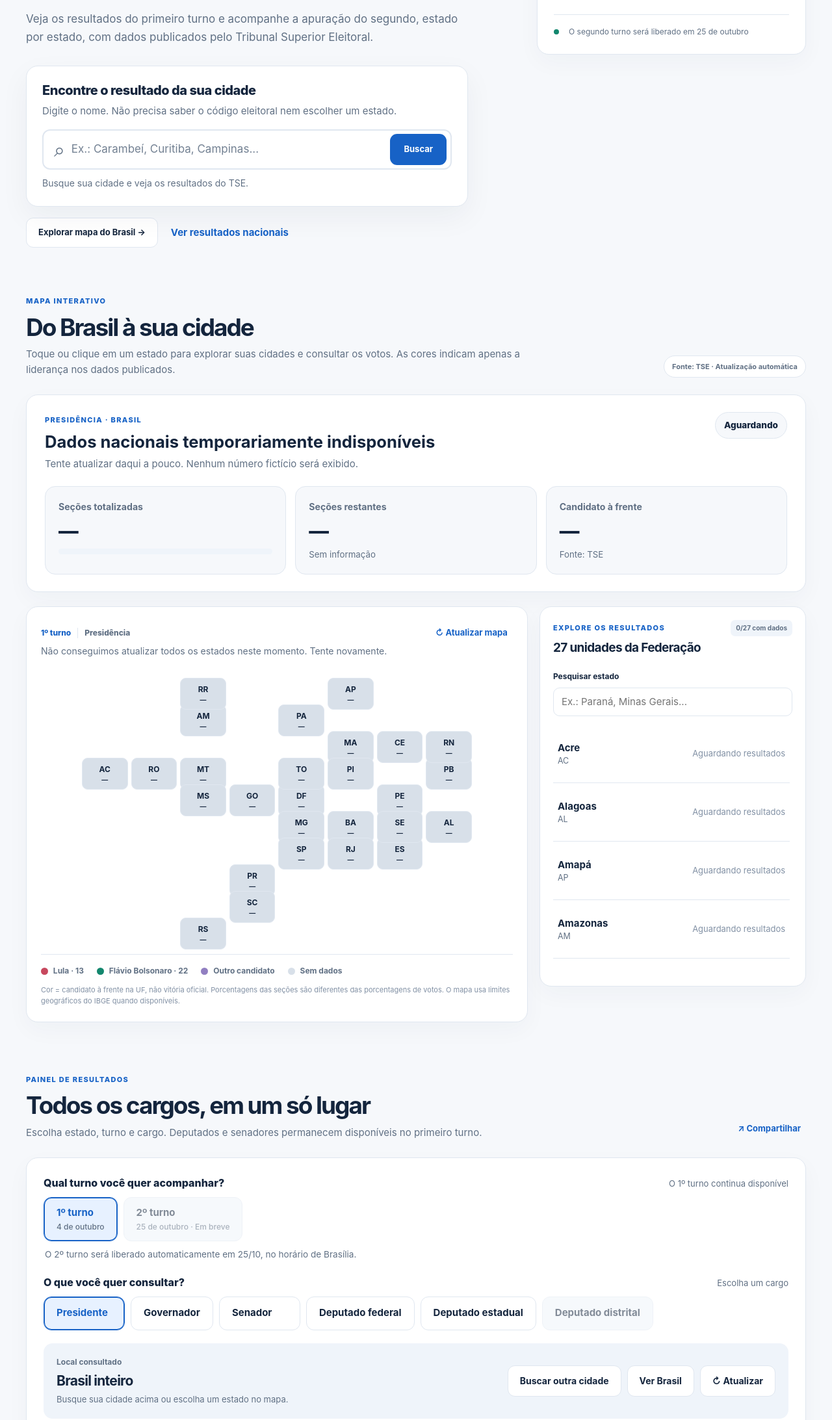
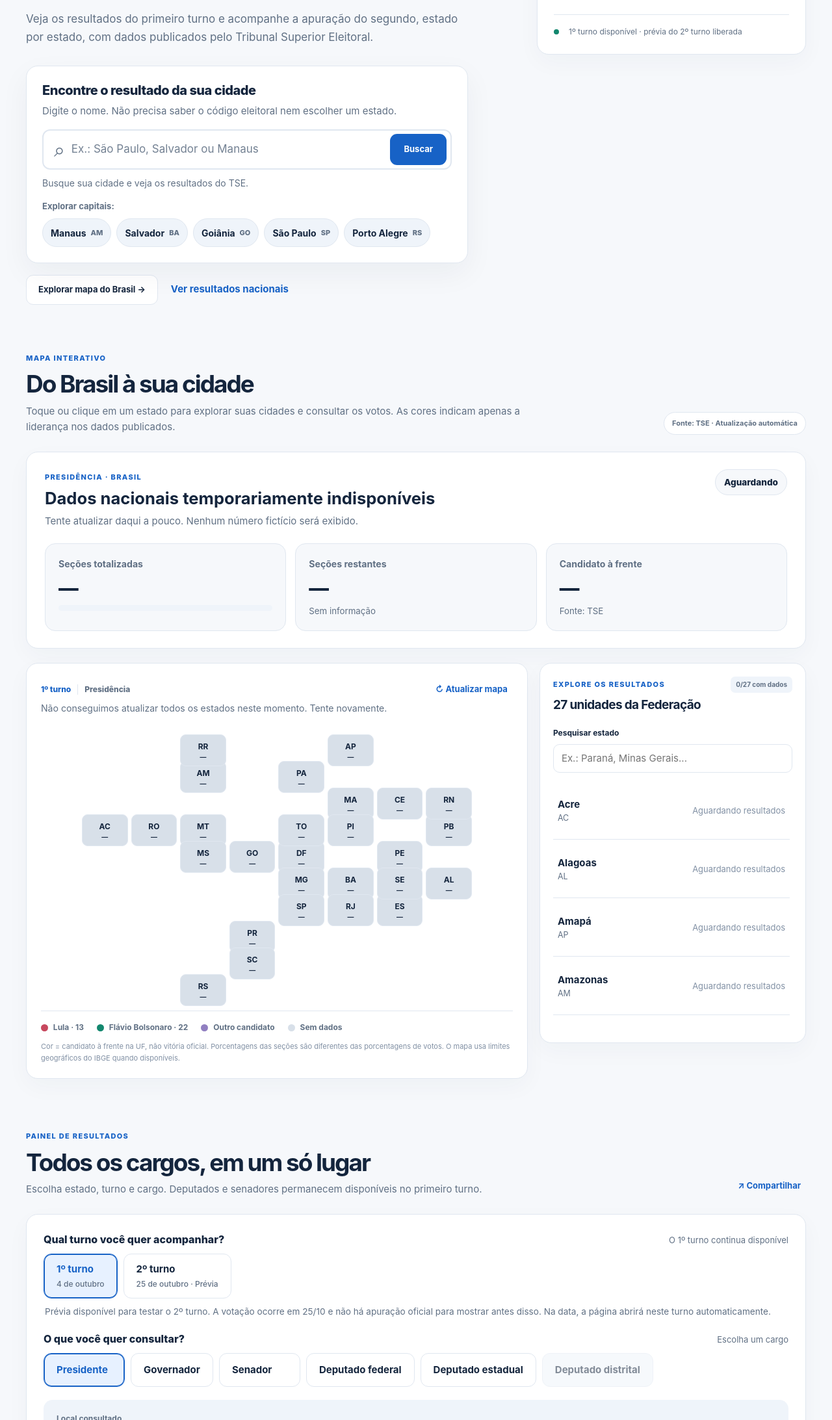
Before and after one commit to MatheusJubat/urnaflash, a website: page public/index.html in a window 1280 px wide. Shown: the part 352-2537 px from the top of the page at 65% size. Drawn offline with Linux system fonts and the light colour scheme; no server answers.

Commit message:
feat: libera previa do segundo turno para testes

```diff
--- a/package.json
+++ b/package.json
@@ -1,6 +1,6 @@
 {
   "name": "urnaflash",
-  "version": "0.6.1",
+  "version": "0.6.3",
   "private": true,
   "type": "module",
   "description": "UrnaFlash — painel eleitoral 2026, mapas estaduais, cargos e municipios, dados oficiais TSE",
--- a/public/app.js
+++ b/public/app.js
@@ -2,6 +2,7 @@
 const $=selector=>document.querySelector(selector);
 const STATES=[['ac','Acre'],['al','Alagoas'],['ap','Amapá'],['am','Amazonas'],['ba','Bahia'],['ce','Ceará'],['df','Distrito Federal'],['es','Espírito Santo'],['go','Goiás'],['ma','Maranhão'],['mt','Mato Grosso'],['ms','Mato Grosso do Sul'],['mg','Minas Gerais'],['pa','Pará'],['pb','Paraíba'],['pr','Paraná'],['pe','Pernambuco'],['pi','Piauí'],['rj','Rio de Janeiro'],['rn','Rio Grande do Norte'],['rs','Rio Grande do Sul'],['ro','Rondônia'],['rr','Roraima'],['sc','Santa Catarina'],['sp','São Paulo'],['se','Sergipe'],['to','Tocantins']];
 const STATE_NAMES=Object.fromEntries([['br','Brasil'],...STATES]);
+const STATE_CAPITALS={ac:'Rio Branco',al:'Maceió',ap:'Macapá',am:'Manaus',ba:'Salvador',ce:'Fortaleza',df:'Brasília',es:'Vitória',go:'Goiânia',ma:'São Luís',mt:'Cuiabá',ms:'Campo Grande',mg:'Belo Horizonte',pa:'Belém',pb:'João Pessoa',pr:'Curitiba',pe:'Recife',pi:'Teresina',rj:'Rio de Janeiro',rn:'Natal',rs:'Porto Alegre',ro:'Porto Velho',rr:'Boa Vista',sc:'Florianópolis',sp:'São Paulo',se:'Aracaju',to:'Palmas'};
 const SLUGS={ac:'acre',al:'alagoas',ap:'amapa',am:'amazonas',ba:'bahia',ce:'ceara',df:'distrito-federal',es:'espirito-santo',go:'goias',ma:'maranhao',mt:'mato-grosso',ms:'mato-grosso-do-sul',mg:'minas-gerais',pa:'para',pb:'paraiba',pr:'parana',pe:'pernambuco',pi:'piaui',rj:'rio-de-janeiro',rn:'rio-grande-do-norte',rs:'rio-grande-do-sul',ro:'rondonia',rr:'roraima',sc:'santa-catarina',sp:'sao-paulo',se:'sergipe',to:'tocantins'};
 const IBGE_CODES={ac:'12',al:'27',ap:'16',am:'13',ba:'29',ce:'23',df:'53',es:'32',go:'52',ma:'21',mt:'51',ms:'50',mg:'31',pa:'15',pb:'25',pr:'41',pe:'26',pi:'22',rj:'33',rn:'24',rs:'43',ro:'11',rr:'14',sc:'42',sp:'35',se:'28',to:'17'};
 const IBGE_TO_UF=Object.fromEntries(Object.entries(IBGE_CODES).map(([uf,num])=>[num,uf]));
@@ -15,7 +16,7 @@ let round=1,office='presidente',uf='br',municipality='',cityName='',manualTurn=f
 let resultsSequence=0,mapSequence=0,statesData={},geoFeatures=null,mapRound=1,cityCache={},refreshTimer;
 let cityGeoFeatures=null,cityGeoUF='',cityVoteCache=new Map();
 let explorerOpenedFrom=null,explorerLoadSequence=0,latestResult=null,viewZoom=1,mapViewBox=null,ignoreNextMapClick=false;
-let secondUnlocked=false,nationalSequence=0,latestNational=null,governorSequence=0,governorSituation=null;
+let electionDayStarted=false,nationalSequence=0,latestNational=null,governorSequence=0,governorSituation=null;
 const readStore=(key,defaultValue)=>{try{return localStorage.getItem(key)||defaultValue;}catch{return defaultValue;}};
 const writeStore=(key,val)=>{try{localStorage.setItem(key,val);}catch{}};
 function setTheme(theme){const isDark=theme==='dark';document.documentElement.dataset.theme=isDark?'dark':'light';$('#themeToggle').setAttribute('aria-pressed',String(isDark));$('#themeToggle').setAttribute('aria-label',isDark?'Ativar modo claro':'Ativar modo escuro');$('#themeIcon').textContent=isDark?'☀':'☾';$('#themeLabel').textContent=isDark?'Modo claro':'Modo escuro';writeStore('urnaflash-theme',theme);}
@@ -28,11 +29,15 @@ function resetCandidateList(){$('#electionOutcome').hidden=true;allCandidates=fa
   for(const [key,txt] of [['progressPercent','—'],['validVotes','—'],['lastUpdated','—'],['sectionCounts','Sem informação'],['progressText','Sem informação']])$('#'+key).textContent=txt;
   $('#progressBar').style.width='0%';}
 function dateInBrasilia(){const parts=new Intl.DateTimeFormat('en-CA',{timeZone:'America/Sao_Paulo',year:'numeric',month:'2-digit',day:'2-digit'}).formatToParts(new Date());const pick=t=>parts.find(p=>p.type===t)?.value;return `${pick('year')}-${pick('month')}-${pick('day')}`;}
-function updateUnlockStatus(enabled){
-  secondUnlocked=enabled;
-  const btn=$('#turnButtons [data-round="2"]');btn.disabled=!enabled;
-  btn.querySelector('small').textContent=enabled?'25 de outubro':'25 de outubro · Em breve';
-  $('#roundUnlockHint').textContent=enabled?'Segundo turno liberado. Os números aparecem apenas depois de publicados pelo TSE.':'O 2º turno será liberado automaticamente em 25/10, no horário de Brasília.';
+function updateUnlockStatus(dayStarted){
+  electionDayStarted=dayStarted;
+  const btn=$('#turnButtons [data-round="2"]');btn.disabled=false;
+  btn.querySelector('small').textContent=dayStarted?'25 de outubro':'25 de outubro · Prévia';
+  $('#roundUnlockHint').textContent=dayStarted?'Segundo turno disponível. Os votos só aparecem após publicação oficial do TSE.':'Prévia disponível para testar o 2º turno. A votação ocorre em 25/10 e não há apuração oficial para mostrar antes disso. Na data, a página abrirá neste turno automaticamente.';
+  renderAutoStatus();
+}
+function renderAutoStatus(){
+  $('#autoStatus').textContent=electionDayStarted?'2º turno disponível · aguardando dados oficiais':round===2?'Prévia do 2º turno · sem votos oficiais':'1º turno disponível · prévia do 2º turno liberada';
 }
 function populateOffices(){
   if(round===2&&!['presidente','governador'].includes(office))office='presidente';
@@ -49,18 +54,18 @@ function updateHeadings(){populateOffices();
   $('#mapRoundLabel').textContent=round+'º turno';
   const title=cityName&&municipality?`${cityName} (${uf.toUpperCase()})`:STATE_NAMES[uf]||'Brasil';
   $('#officeCaption').textContent=OFFICES[office].toUpperCase();$('#electionHeading').textContent=`${round}º turno · ${title}`;
-  $('#resultsSubtitle').textContent=municipality?'Votos recebidos neste município conforme o TSE':office==='senador'?'Duas vagas de senador em disputa por estado':'Resultados oficiais da eleição selecionada';
+  $('#resultsSubtitle').textContent=round===2&&!electionDayStarted?'Prévia de navegação · sem apuração oficial até 25 de outubro':municipality?'Votos recebidos neste município conforme o TSE':office==='senador'?'Duas vagas de senador em disputa por estado':'Resultados oficiais da eleição selecionada';
   $('#selectedPlace').textContent=municipality?title:uf==='br'?'Brasil inteiro':STATE_NAMES[uf];
   $('#selectedPlaceHint').textContent=municipality?'Resultado municipal · dados do TSE':uf==='br'?'Busque sua cidade acima ou escolha um estado no mapa.':'Resultado estadual · clique no mapa para trocar.';
   $('#changePlaceBtn').textContent=uf==='br'&&office!=='presidente'?'Escolher estado no mapa':'Buscar outra cidade';
-  $('#heroRound').textContent=round+'º turno';$('#heroTitle').textContent=round===1?'Resultados do 1º turno':'Apuração do 2º turno';
-  $('#heroSubtitle').textContent=round===1?'4 de outubro · Dados oficiais do TSE':'25 de outubro · Acompanhamento oficial';
+  $('#heroRound').textContent=round+'º turno';$('#heroTitle').textContent=round===1?'Resultados do 1º turno':electionDayStarted?'Apuração do 2º turno':'Prévia do 2º turno';
+  $('#heroSubtitle').textContent=round===1?'4 de outubro · Dados oficiais do TSE':electionDayStarted?'25 de outubro · Acompanhamento oficial':'Disponível para testar · votação em 25/10';
   $('#cityCardTitle').textContent=municipality?`Você está vendo ${cityName||'sua cidade'}`:'Sua cidade, sem complicação';
   $('#cityCardDescription').textContent=municipality?`Mostramos os votos de ${OFFICES[office].toLowerCase()} em ${cityName||'seu município'}, ${STATE_NAMES[uf]}. Para trocar de cidade, basta usar a busca no topo.`:'Digite o nome da sua cidade no campo no início da página. Não precisa procurar códigos nem navegar por uma lista enorme.';
   $('#cityMapToggle').disabled=uf==='br';
-  applyURL();
+  renderAutoStatus();applyURL();
 }
-function changeRound(value,manual=true){if(value===2&&!secondUnlocked){toast('Segundo turno disponível a partir de 25 de outubro.');return;}round=value;if(manual)manualTurn=true;
+function changeRound(value,manual=true){if(![1,2].includes(value))return;round=value;if(manual)manualTurn=true;
   updateHeadings();resetCandidateList();refreshResults();refreshMap();}
 function changeOffice(value){if(!OFFICES[value])return;office=value;
   if(office==='deputado-distrital'&&uf!=='df'){office='deputado-estadual';toast('Deputado distrital é exclusivo do Distrito Federal. Selecione DF no mapa.');return;}
@@ -250,10 +255,11 @@ function renderCitySuggestions(items){const root=$('#citySuggestions');root.repl
   });root.hidden=!items.length;$('#cityQuery').setAttribute('aria-expanded',String(!!items.length));
 }
 function showCityFeedback(text){$('#citySearchHelp').textContent=text;}
-async function queryCities(immediate=false){clearTimeout(searchTimer);const q=$('#cityQuery').value.trim();const seq=++citySearchRequest;
+async function queryCities(immediate=false, preferredUF="", autoOpenExact=false){clearTimeout(searchTimer);const q=$('#cityQuery').value.trim();const seq=++citySearchRequest;
   if(q.length<2){renderCitySuggestions([]);showCityFeedback('Digite pelo menos duas letras do nome da cidade.');return;}
   const run=async()=>{showCityFeedback('Procurando cidades...');
-    try{const data=await fetchJson('/api/cities/search?q='+encodeURIComponent(q));if(seq!==citySearchRequest)return;
+    try{const data=await fetchJson('/api/cities/search?q='+encodeURIComponent(q)+(preferredUF?'&uf='+encodeURIComponent(preferredUF):''));if(seq!==citySearchRequest)return;
+      if(autoOpenExact && data.state==='ok'){const exact=(data.cities||[]).find(c=>c.uf===preferredUF&&normalizeName(c.name)===normalizeName(q));if(exact){selectCity(exact);return;}}
       renderCitySuggestions(data.cities||[]);
       if(data.state==='partial')showCityFeedback((data.message||'Busca limitada no momento.')+((data.cities||[]).length?' Selecione a cidade encontrada.':''));
       else showCityFeedback((data.cities||[]).length?`${data.cities.length} opções. Toque na cidade desejada ou use as setas do teclado.`:'Não encontramos essa cidade. Confira a grafia e tente novamente.');
@@ -283,6 +289,11 @@ function setupCitySearch(){
     }else if(event.key==='Enter'){event.preventDefault();if(searchCursor>=0&&searchRows[searchCursor])selectCity(searchRows[searchCursor]);else if(count===1)selectCity(searchRows[0]);else queryCities(true);}
   });
   document.addEventListener('click',event=>{if(!event.target.closest('#busca'))renderCitySuggestions([]);});
+  document.querySelectorAll('.capital-shortcut').forEach(btn=>btn.addEventListener('click',()=>{
+    $('#cityQuery').value=btn.dataset.capital;
+    showCityFeedback('Buscando '+btn.dataset.capital+' nos dados do TSE...');
+    queryCities(true,btn.dataset.uf,true);
+  }));
   $('#lastCityBtn').addEventListener('click',()=>{let saved;try{saved=JSON.parse(localStorage.getItem('urnaflash-last-city')||'null');}catch{}if(saved)selectCity(saved);});
   updateLastCity();
 }
@@ -369,6 +380,7 @@ async function openCityMap(){
   $('#cityMapPanel').setAttribute('role',matchMedia('(max-width:800px)').matches?'dialog':'region');$('#cityMapPanel').setAttribute('aria-modal',String(matchMedia('(max-width:800px)').matches));
   $('#cityMapTitle').textContent='Mapa do '+(selected==='df'?'Distrito Federal':STATE_NAMES[selected]);
   $('#explorerBreadcrumb').textContent=selected.toUpperCase();
+  $('#explorerSearch').placeholder='Ex.: '+(STATE_CAPITALS[selected]||'nome da cidade');
   $('#explorerSearch').value='';$('#explorerSuggestions').hidden=true;$('#explorerSearchStatus').textContent='Digite uma cidade ou toque no mapa.';
   $('#cityMap').replaceChildren(el('p','loading-state','Preparando as cidades e o mapa do estado...'));
   updateExplorerSelection();
@@ -388,11 +400,11 @@ async function checkAutomaticRound(){
   try{const data=await fetchJson('/api/auto');
     updateUnlockStatus(!!data.unlocked);
     const candidate=data.recommendedRound===2?2:1;
-    $('#autoStatus').textContent=data.unlocked?'2º turno liberado · aguardando publicação oficial':'1º turno disponível · 2º turno em 25 de outubro';
     if(!manualTurn&&candidate!==round){changeRound(candidate,false);refreshGovernorSituation();}
+    updateHeadings();
   }catch{const enabled=dateInBrasilia()>='2026-10-25';updateUnlockStatus(enabled);
-    $('#autoStatus').textContent=enabled?'2º turno liberado · consultando TSE':'O segundo turno será liberado em 25 de outubro';
     if(!manualTurn&&round!==(enabled?2:1)){changeRound(enabled?2:1,false);refreshGovernorSituation();}
+    updateHeadings();
   }
 }
 function setupSharing(){
@@ -410,7 +422,7 @@ function init(){setTheme(readStore('urnaflash-theme','light'));$('#themeToggle')
   const path=location.pathname.split('/').filter(Boolean),code=Object.entries(SLUGS).find(([,slug])=>slug===path[1])?.[0];
   uf=code||'br';const params=new URLSearchParams(location.search);
   const unlocked=dateInBrasilia()>='2026-10-25';updateUnlockStatus(unlocked);
-  manualTurn=params.get('turno')==='1'||(unlocked&&params.get('turno')==='2');round=manualTurn?(params.get('turno')==='2'?2:1):(unlocked?2:1);
+  manualTurn=['1','2'].includes(params.get('turno'));round=manualTurn?(params.get('turno')==='2'?2:1):(unlocked?2:1);
   office=OFFICES[params.get('cargo')]?params.get('cargo'):'presidente';municipality=/^\d{5}$/.test(params.get('municipio')||'')?params.get('municipio'):'';
   if(municipality){cityName=uf==='pr'&&municipality==='75221'?'Carambeí':`Município ${municipality}`;}
   document.querySelectorAll('#turnButtons [data-round]').forEach(btn=>btn.addEventListener('click',()=>changeRound(Number(btn.dataset.round))));
--- a/public/index.html
+++ b/public/index.html
@@ -29,11 +29,21 @@
           <label for="cityQuery" class="search-title">Encontre o resultado da sua cidade</label>
           <p class="search-helper">Digite o nome. Não precisa saber o código eleitoral nem escolher um estado.</p>
           <div class="search-shell"><span class="search-symbol" aria-hidden="true">⌕</span>
-            <input type="search" id="cityQuery" autocomplete="off" placeholder="Ex.: Carambeí, Curitiba, Campinas..." role="combobox" aria-autocomplete="list" aria-expanded="false" aria-controls="citySuggestions" aria-describedby="citySearchHelp">
+            <input type="search" id="cityQuery" autocomplete="off" placeholder="Ex.: São Paulo, Salvador ou Manaus" role="combobox" aria-autocomplete="list" aria-expanded="false" aria-controls="citySuggestions" aria-describedby="citySearchHelp">
             <button type="button" id="cityFindBtn" class="button primary">Buscar</button>
           </div>
           <div id="citySuggestions" class="city-suggestions" role="listbox" aria-label="Cidades encontradas" hidden></div>
           <p id="citySearchHelp" class="search-feedback" role="status" aria-live="polite">Busque sua cidade e veja os resultados do TSE.</p>
+          <div class="capital-shortcuts" aria-label="Acesso rápido às capitais">
+            <span class="capital-shortcuts-title">Explorar capitais:</span>
+            <div class="capital-shortcuts-list">
+              <button class="capital-shortcut" type="button" data-capital="Manaus" data-uf="am">Manaus <small>AM</small></button>
+              <button class="capital-shortcut" type="button" data-capital="Salvador" data-uf="ba">Salvador <small>BA</small></button>
+              <button class="capital-shortcut" type="button" data-capital="Goiânia" data-uf="go">Goiânia <small>GO</small></button>
+              <button class="capital-shortcut" type="button" data-capital="São Paulo" data-uf="sp">São Paulo <small>SP</small></button>
+              <button class="capital-shortcut" type="button" data-capital="Porto Alegre" data-uf="rs">Porto Alegre <small>RS</small></button>
+            </div>
+          </div>
           <button type="button" id="lastCityBtn" class="last-city" hidden>↶ Voltar à última cidade consultada</button>
         </div>
         <div class="hero-actions"><a class="button secondary" href="#mapa">Explorar mapa do Brasil →</a><a class="hero-quiet-link" href="#resultados">Ver resultados nacionais</a></div>
@@ -72,7 +82,7 @@
             <button type="button" id="stateRaceButton" class="button primary">Ver resultado do governador ↓</button>
           </div>
           <label class="explorer-search-label" for="explorerSearch">Qual cidade você quer consultar?</label>
-          <input id="explorerSearch" class="explorer-search" type="search" autocomplete="off" placeholder="Ex.: Carambeí, Curitiba..." aria-controls="explorerSuggestions" aria-describedby="explorerSearchStatus">
+          <input id="explorerSearch" class="explorer-search" type="search" autocomplete="off" placeholder="Ex.: capital ou outra cidade do estado" aria-controls="explorerSuggestions" aria-describedby="explorerSearchStatus">
           <div id="explorerSuggestions" class="explorer-suggestions" role="group" aria-label="Cidades encontradas" hidden></div>
           <p id="explorerSearchStatus" class="explorer-search-status" role="status" aria-live="polite">Escolha um município no mapa ou pesquise acima.</p>
           <div class="explorer-map-head"><strong>Municípios do estado</strong><div class="explorer-zoom" aria-label="Controles de zoom"><button type="button" id="explorerZoomOut" aria-label="Diminuir zoom" title="Diminuir zoom">−</button><button type="button" id="explorerZoomIn" aria-label="Aumentar zoom" title="Aumentar zoom">+</button><button type="button" id="explorerZoomReset" aria-label="Restaurar zoom" title="Restaurar mapa">⌖</button></div></div>
@@ -90,9 +100,9 @@
           <div class="filter-group"><div class="filter-topline"><strong>Qual turno você quer acompanhar?</strong><span>O 1º turno continua disponível</span></div>
             <div class="choice-row" id="turnButtons" role="group" aria-label="Turno eleitoral">
               <button class="choice active" type="button" data-round="1" aria-pressed="true">1º turno <small>4 de outubro</small></button>
-              <button class="choice" type="button" data-round="2" aria-pressed="false" disabled aria-describedby="roundUnlockHint">2º turno <small>25 de outubro · Em breve</small></button>
+              <button class="choice" type="button" data-round="2" aria-pressed="false" aria-describedby="roundUnlockHint">2º turno <small>25 de outubro · Prévia</small></button>
             </div>
-            <p id="roundUnlockHint" class="round-unlock-hint" role="status">O segundo turno será liberado automaticamente em 25/10, no horário de Brasília.</p>
+            <p id="roundUnlockHint" class="round-unlock-hint" role="status">Você já pode explorar a prévia do 2º turno. A apuração oficial será divulgada em 25/10; até lá não há votos para mostrar. A tela inicial muda automaticamente no dia 25.</p>
           </div>
           <div class="filter-group"><div class="filter-topline"><strong>O que você quer consultar?</strong><span>Escolha um cargo</span></div>
             <div class="choice-row office-choices" id="officeButtons" role="group" aria-label="Cargo eleitoral">
--- a/public/styles.css
+++ b/public/styles.css
@@ -162,3 +162,12 @@ button:disabled{opacity:.42;cursor:not-allowed}
 .race-summary[hidden]{display:none}.race-summary strong{font-size:17px;line-height:1.4}.race-summary p{margin:5px 0 0;color:var(--muted);line-height:1.5;font-size:14px}
 .race-summary .button{white-space:normal;min-height:52px;flex-shrink:0}
 @media(max-width:800px){.race-card{padding:16px}.race-summary{flex-direction:column;align-items:stretch;padding:16px}.race-summary .button{width:100%}}
+
+/* UrnaFlash 6.2 — atalhos nacionais de capitais, acessíveis em telas pequenas */
+.capital-shortcuts{display:grid;gap:9px;margin-top:15px}
+.capital-shortcuts-title{font-size:13px;color:var(--muted);font-weight:750}
+.capital-shortcuts-list{display:flex;flex-wrap:wrap;gap:8px}
+.capital-shortcut{min-height:44px;display:inline-flex;gap:7px;align-items:center;justify-content:center;padding:9px 12px;background:var(--soft);color:var(--ink);font-size:14px;font-weight:750;border:1px solid var(--line);border-radius:999px;white-space:nowrap}
+.capital-shortcut small{font-size:11px;color:var(--muted);font-weight:800}
+.capital-shortcut:hover,.capital-shortcut:focus-visible{background:var(--blue-soft);border-color:var(--blue);color:var(--blue)}
+@media(max-width:700px){.capital-shortcuts-list{gap:7px}.capital-shortcut{font-size:14px;min-height:46px;padding:9px 13px}}
```
Also changed, not shown: server.mjs (+7 -2 lines), test/server.test.mjs (+38 -1 lines), README.md.
